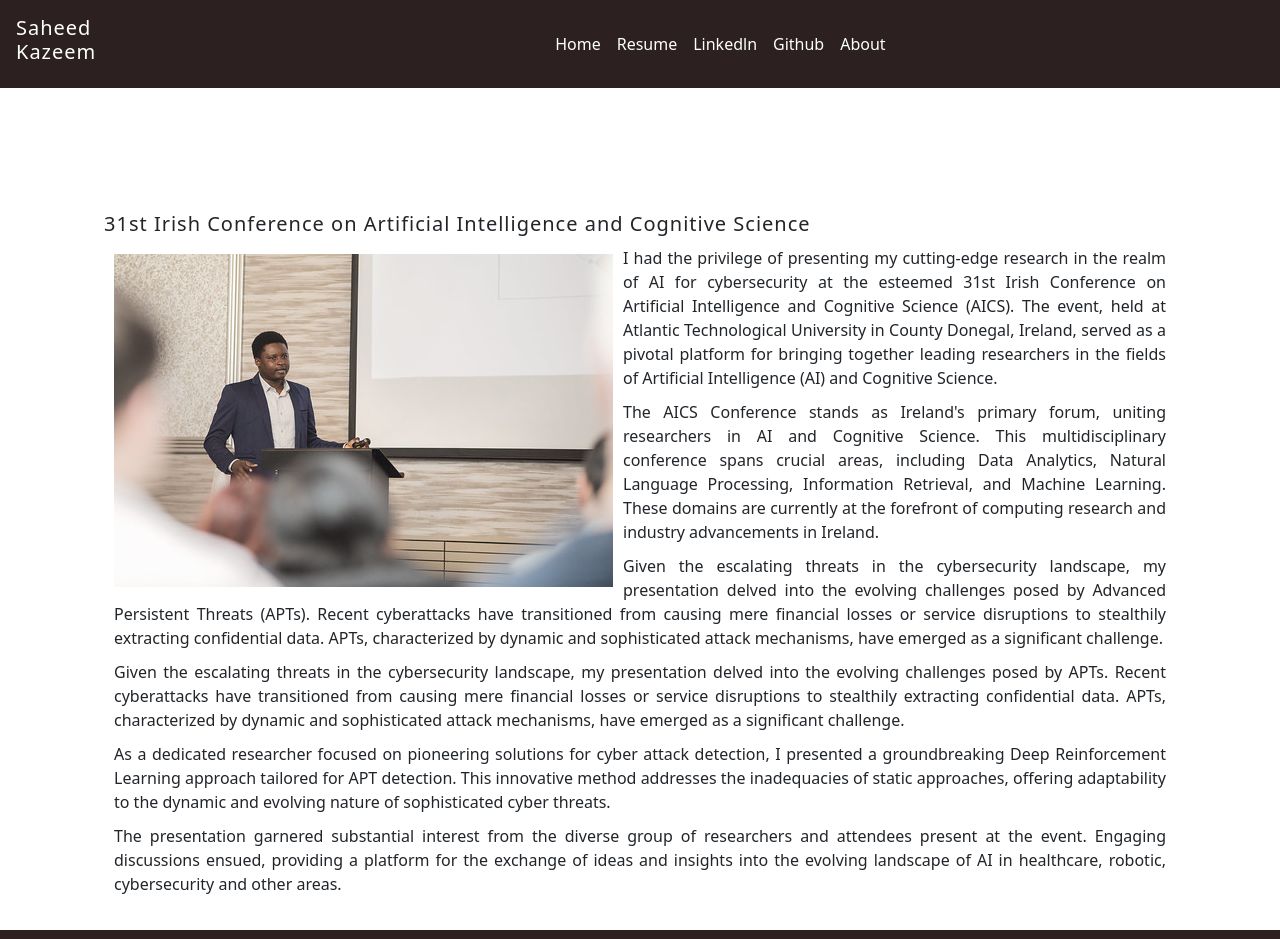
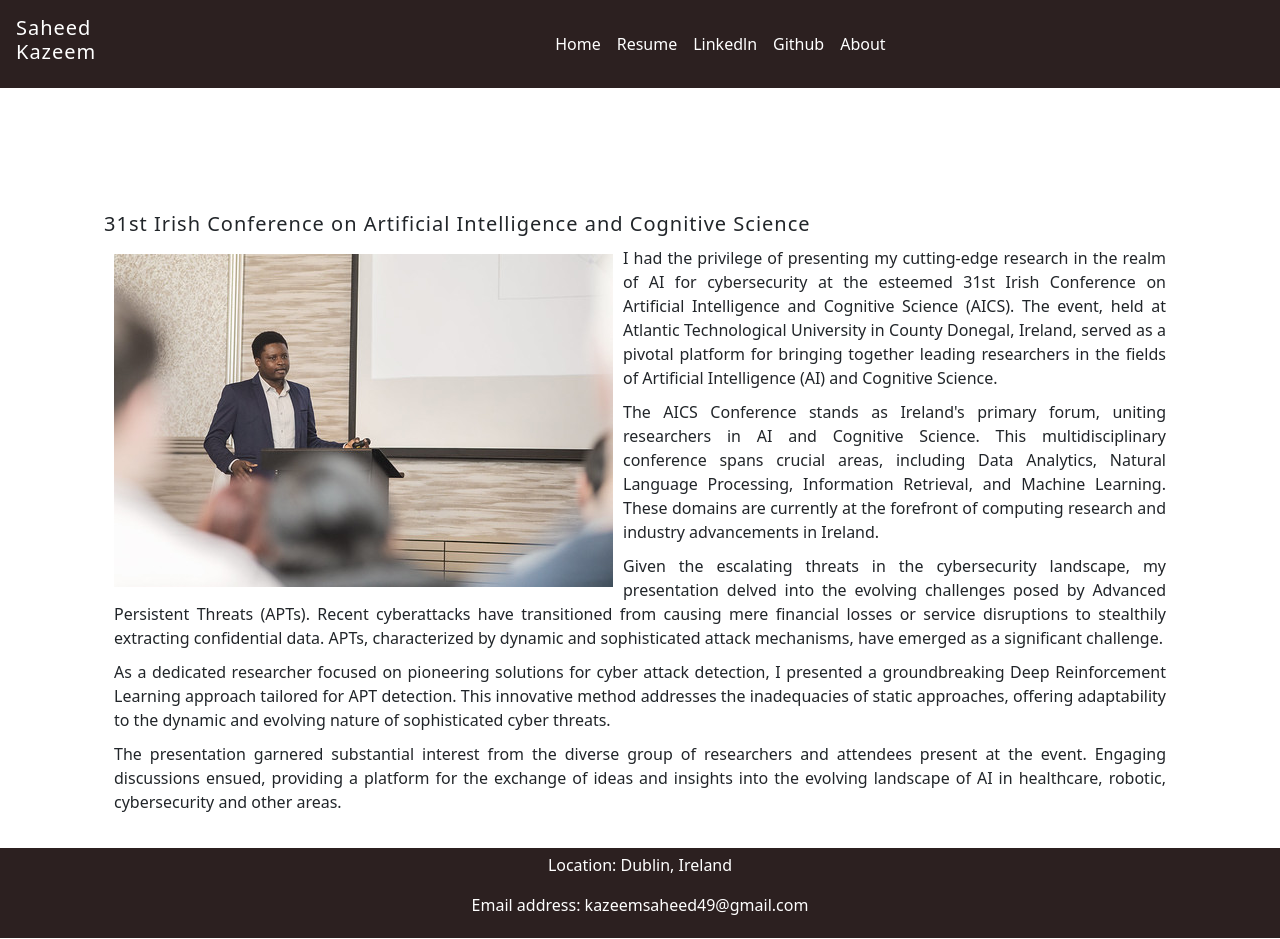
Before and after one commit to Kash5794/portfolio, a React (Create React App) app: page /activity/1 in a window 1280 px wide. Shown: the top 939 px of the page. Built offline with nearby package versions, Linux system fonts and the light colour scheme.

Commit message:
making changes

```diff
--- a/src/components/Activity1.jsx
+++ b/src/components/Activity1.jsx
@@ -33,11 +33,6 @@ const Activity1 = () => {
     </p>
 
     <p>
-    Given the escalating threats in the cybersecurity landscape, my presentation delved into the evolving challenges posed by APTs.
-    Recent cyberattacks have transitioned from causing mere financial losses or service disruptions to stealthily extracting confidential data. APTs, characterized by dynamic and sophisticated attack mechanisms, have emerged as a significant challenge.
-    </p>
-
-    <p>
     As a dedicated researcher focused on pioneering solutions for cyber attack detection, I presented a groundbreaking Deep Reinforcement Learning approach tailored for APT detection.
     This innovative method addresses the inadequacies of static approaches, offering adaptability to the dynamic and evolving nature of sophisticated cyber threats.
     </p>
--- a/src/components/footer.jsx
+++ b/src/components/footer.jsx
@@ -5,7 +5,7 @@ const Footer = () => {
     <main className='d-flex footer-container justify-content-center text-center'>
 
         <div>
-<p>Location: Letterkenny, Ireland</p>
+<p>Location: Dublin, Ireland</p>
 <p>Email address: kazeemsaheed49@gmail.com</p>
         </div>
 
```
